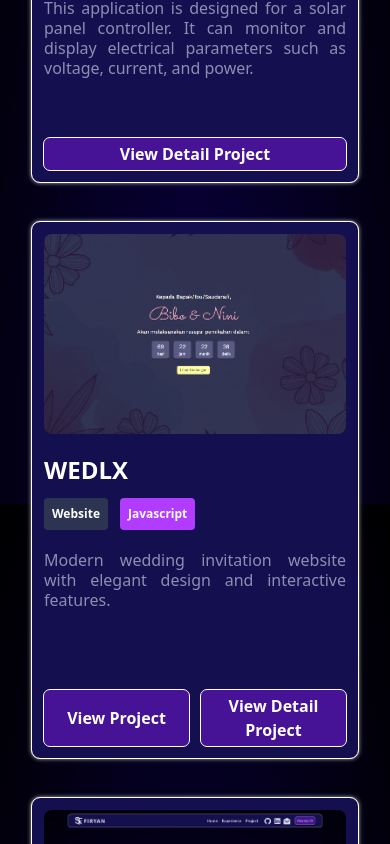
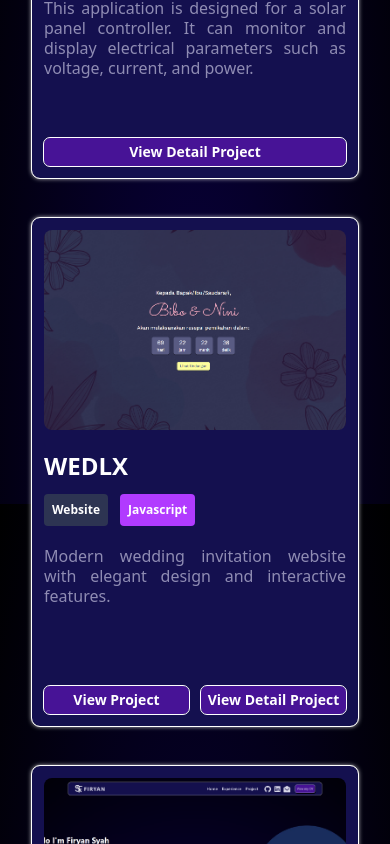
Before and after one commit to FiryanSyah23/firyansyah-portfolio, a Next.js app: page / in a window 390 px wide. Shown: the part 4560-5404 px from the top of the page. Built offline with nearby package versions, Linux system fonts and the light colour scheme.

Commit message:
update project description truncation to limit to 30 words for improved readability

```diff
--- a/src/components/sections/Projects.jsx
+++ b/src/components/sections/Projects.jsx
@@ -42,12 +42,12 @@ export default function Projects() {
 							</div>
 							<div className="overflow-hidden h-30 ">
 								<p className="text-base/tight text-muted  group-hover:text-white group-active:text-white duration-1000 pb-3 text-justify">
-									{item.description.split(" ").length > 40 ? item.description.split(" ").slice(0, 40).join(" ") + " ..." : item.description}
+									{item.description.split(" ").length > 30 ? item.description.split(" ").slice(0, 30).join(" ") + " ..." : item.description}
 								</p>
 							</div>
 						</div>
 
-						<div className="flex justify-between gap-3">
+						<div className="flex justify-between gap-3 text-sm sm:text-base">
 							<button
 								onClick={() => {
 									window.open(item.demo, "_blank", "noopener,noreferrer");
```
